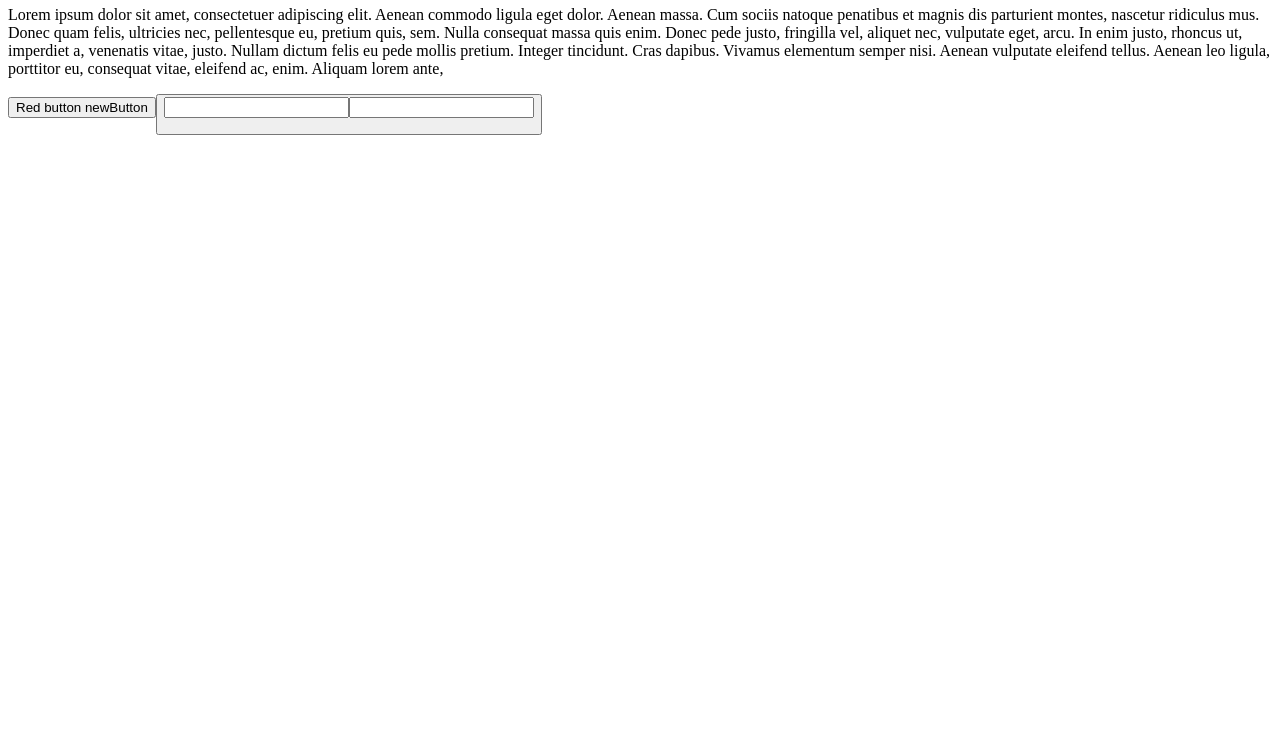
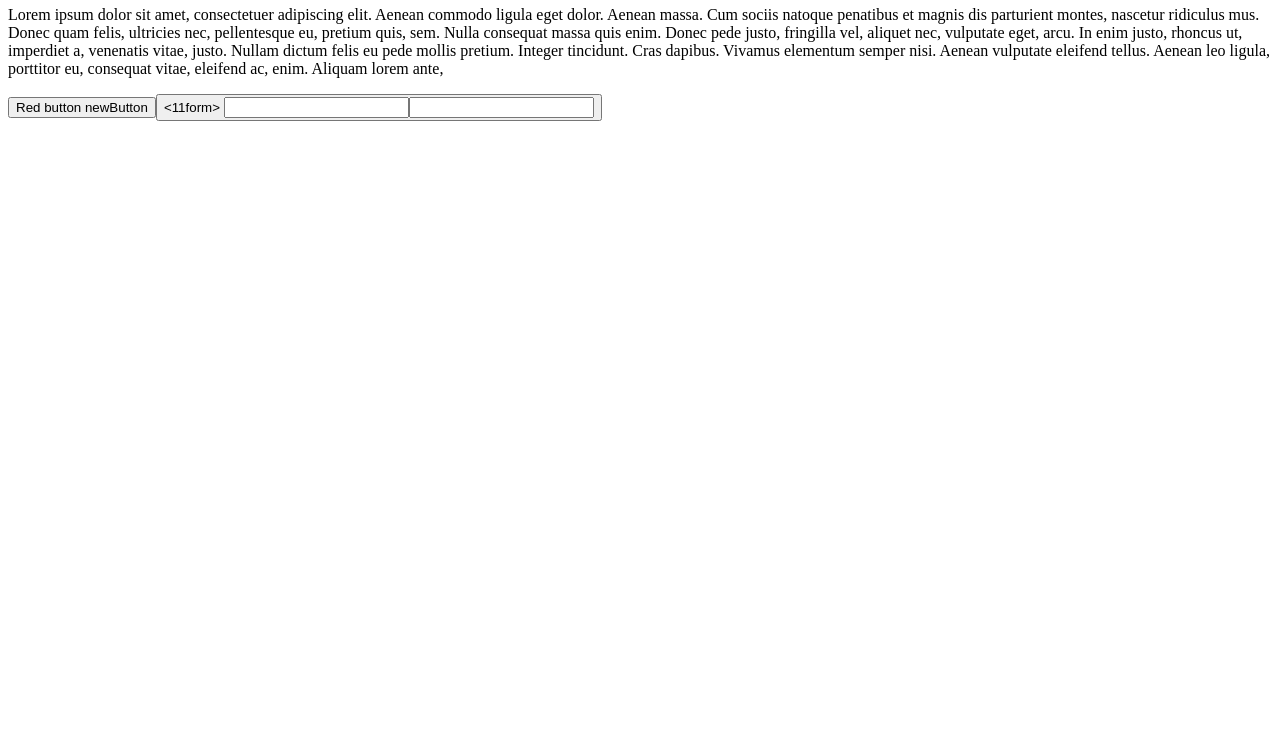
Before and after one commit to nexus85/test2, a plain HTML site: page index.html in a window 1280 px wide. Shown: the part 60-800 px from the top of the page. Drawn offline with Linux system fonts and the light colour scheme.

Commit message:
form add

```diff
--- a/index.html
+++ b/index.html
@@ -14,7 +14,7 @@ Lorem ipsum dolor sit amet, consectetuer adipiscing elit. Aenean commodo ligula
 <button>Red button newButton<button>
 </body>
 
-<form>
+<11form>
 <input><input>
 
 
```
